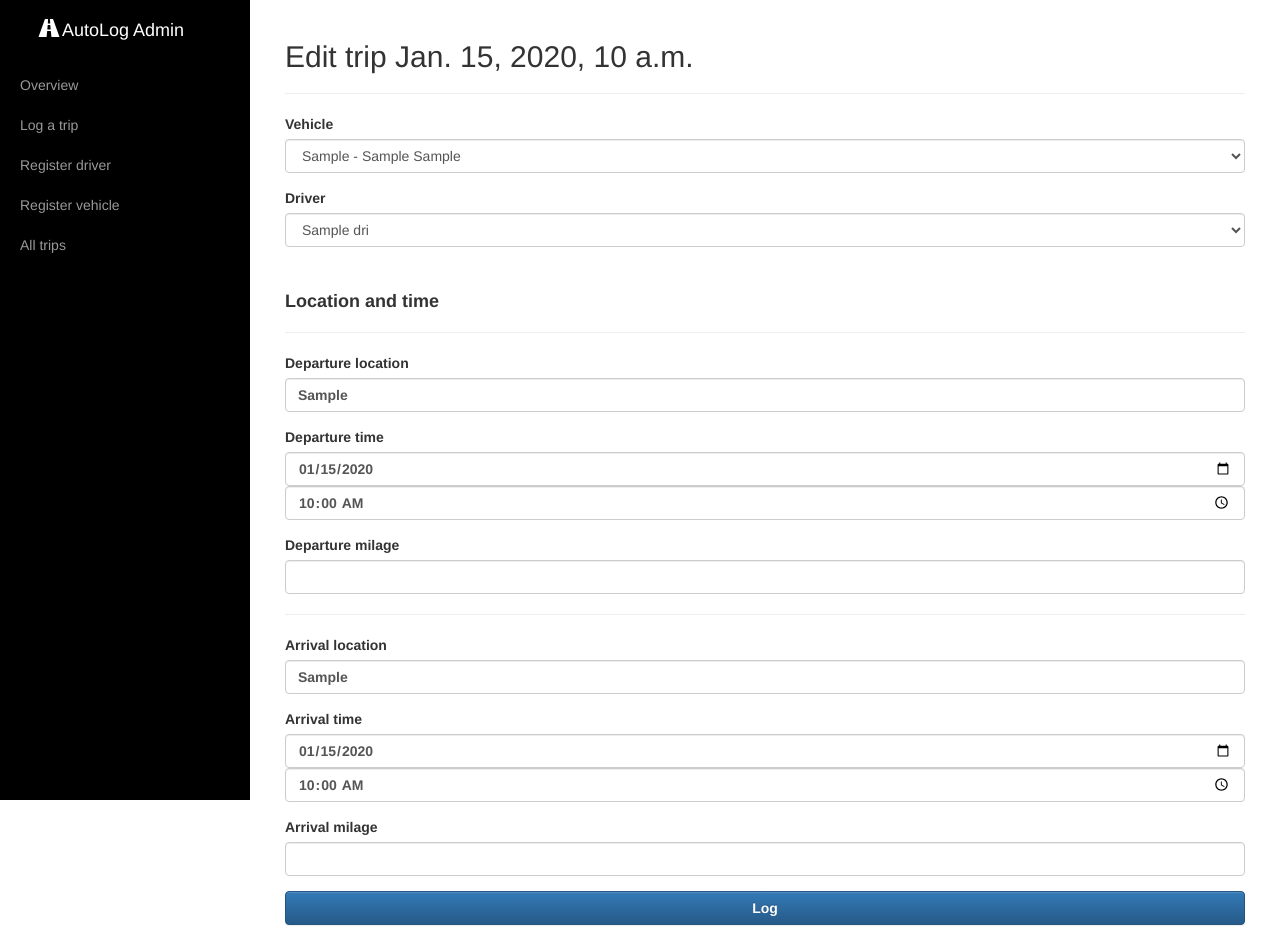
After one commit to ReneBrals/RESS-AutoLog, a Django app: template autologbackend/templates/autologbackend/edit_trip.html in a window 1280 px wide. The commit adds this page. Run offline with Django 3.2, Linux system fonts and the light colour scheme; the template is opened without the code that fills it: most values are stand-ins (such as "Sample title", 1, 10 or a date in 2020); some libraries are stand-ins or nearby versions.

Commit message:
Edit and Delete trips

```diff
--- /dev/null
+++ b/autologbackend/templates/autologbackend/edit_trip.html
@@ -0,0 +1,69 @@
+{% extends 'autologbackend/base.html' %}
+{% block content %}
+<h2>Edit trip {{ trip.departure_time }}</h2>
+<hr>
+
+<form action="{% url 'submit_edit_trip' trip.pk %}" method="post">
+    {% csrf_token %}
+
+    <div class="form-group">
+        <label for="vehicle">Vehicle</label>
+        <select class="form-control" name="vehicle" >
+        {% for veh in vehicles %}
+            <option id="vehicle{{ forloop.counter }}" value="{{ veh.id }}" {% if veh.id == trip.vehicle.id %} selected="selected" {% endif %}>
+                {{ veh.license_plate }} - {{ veh.vehicle_make }} {{ veh.vehicle_model }}
+            </option>
+        {% endfor %}
+        </select>
+    </div>
+
+    <div class="form-group">
+        <label for="driver">Driver</label>
+        <select class="form-control" name="driver" value="{{ trip.driver }}">
+        {% for dri in drivers %}
+            <option id="driver{{ forloop.counter }}" value="{{ dri.id }}" {% if dri.id == trip.driver.id %} selected="selected" {% endif %}>
+                {{ dri.name }}
+            </option>
+        {% endfor %}
+        </select>
+    </div>
+
+    <br />
+    <h4><b>Location and time<b></h4>
+    <hr>
+    <div class="form-group">
+        <label for="departure_location">Departure location</label>
+        <input class="form-control" type="text" name="departure_location" value="{{ trip.departure_location }}">
+    </div>
+
+    <div class="form-group">
+        <label for="departure_date">Departure time</label>
+        <input class="form-control" type="date" name ="departure_date" value="{{ trip.departure_time|date:"Y-m-d" }}">
+        <input class="form-control" type="time" name ="departure_time" value="{{ trip.departure_time|time:"H:i" }}">
+    </div>
+
+    <div class="form-group">
+        <label for="departure_milage">Departure milage</label>
+        <input class="form-control" type="number" name="departure_mileage" value="{{ trip.departure_mileage }}">
+    </div>
+    <hr />
+
+    <div class="form-group">
+        <label for="arrival_location">Arrival location</label>
+        <input class="form-control" type="text" name="arrival_location" value="{{ trip.arrival_location }}">
+    </div>
+
+    <div class="form-group">
+        <label for="arrival_date">Arrival time</label>
+        <input class="form-control" type="date" name ="arrival_date" value="{{ trip.arrival_time|date:"Y-m-d" }}">
+        <input class="form-control" type="time" name ="arrival_time" value="{{ trip.arrival_time|time:"H:i" }}">
+    </div>
+
+    <div class="form-group">
+        <label for="arrival_milage">Arrival milage</label>
+        <input class="form-control" type="number" name="arrival_mileage" value="{{ trip.arrival_mileage }}">
+    </div>
+    <input class="form-control btn-primary" type="submit" value="Log" />
+    </div>
+</form>
+{% endblock %}
--- a/autologbackend/templates/autologbackend/trips.html
+++ b/autologbackend/templates/autologbackend/trips.html
@@ -99,6 +99,7 @@
             <th>Distance</th>
             <th>Mileage dep.</th>
     		<th>Mileage arr.</th>
+            <th></th>
   		</tr>
 
     	{% for trip in trips_list %}
@@ -114,6 +115,9 @@
         <td>{{ trip.distance }} {{ trip.vehicle.mileage_unit }}</td>
     	<td>{{ trip.departure_mileage }} {{ trip.vehicle.mileage_unit }}</td>
     	<td>{{ trip.arrival_mileage }} {{ trip.vehicle.mileage_unit }}</td>
+        <td>
+        <a href="{% url 'edit_trip' trip.pk %}"><span class="glyphicon glyphicon-pencil" aria-hidden="true"></span></a>
+        <a href="{% url 'delete_trip' trip.pk %}"><span class="glyphicon glyphicon-floppy-remove" aria-hidden="true"></span></a></td>
 
     	</tr>
     	{% endfor %}
--- a/autologbackend/urls.py
+++ b/autologbackend/urls.py
@@ -12,5 +12,8 @@ urlpatterns = [
     url(r'^register_vehicle/$', views.register_vehicle, name='register_vehicle'),
     url(r'^submit_register_vehicle/$', views.submit_register_vehicle, name='submit_register_vehicle'),
     #url(r'^trips/$', views.trips, name='trips'),
-    url(r'^trips/(?P<page_nr>[0-9]+)/$', views.trips, name='trips')
+    url(r'^trips/(?P<page_nr>[0-9]+)/$', views.trips, name='trips'),
+    url(r'^trips/delete_trip/(?P<trip_id>[0-9]+)/$', views.delete_trip, name='delete_trip'),
+    url(r'^trips/edit_trip/(?P<trip_id>[0-9]+)/$', views.edit_trip, name='edit_trip'),
+    url(r'^trips/submit_edit_trip/(?P<trip_id>[0-9]+)/$', views.submit_edit_trip, name='submit_edit_trip'),
 ]
```
Also changed, not shown: autologbackend/templates/autologbackend/log_trip.html (+10 -10 lines), autologbackend/views.py (+47 -2 lines).
